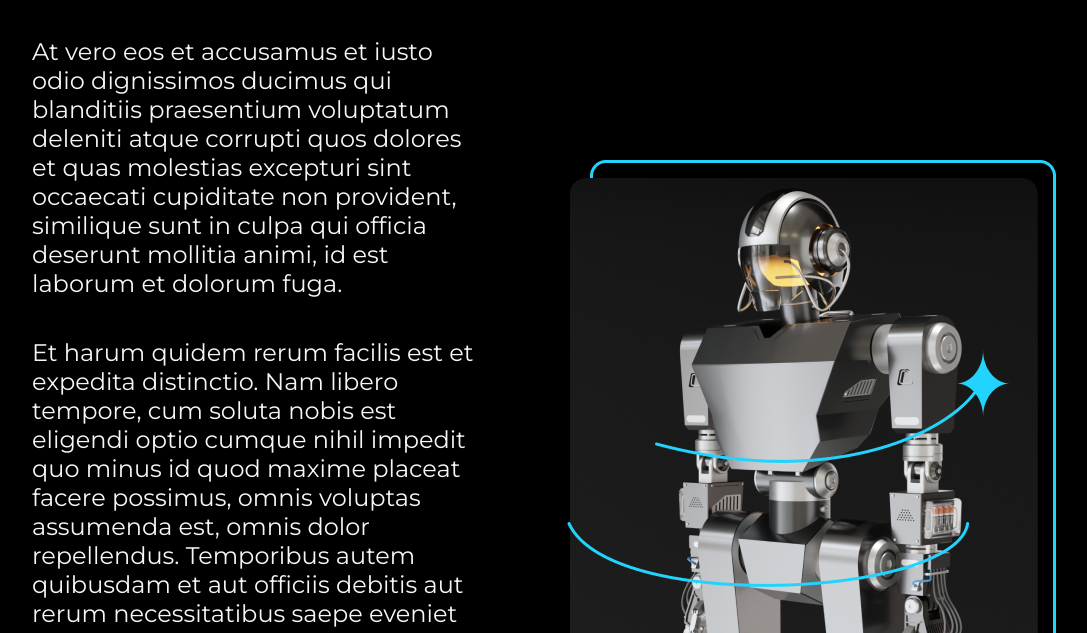
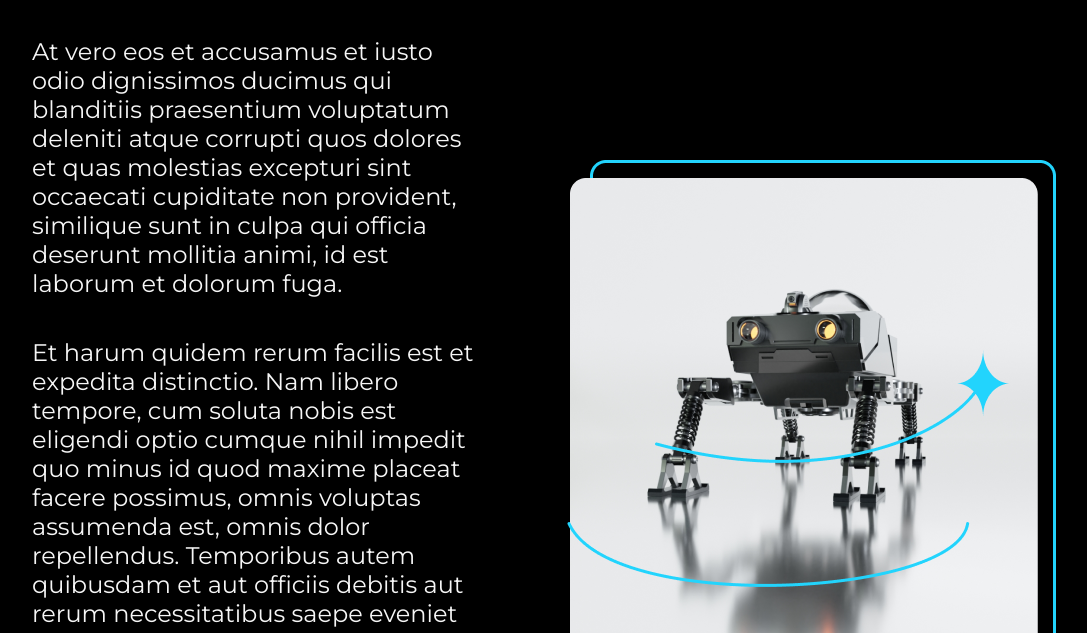
Before and after one commit to Matheus-Leonor/portifolio, a plain HTML site: page about.html in a window 1280 px wide. Shown: the part 167-800 px from the top of the page, without its empty margins (96-1183 px from the left). Drawn offline with nearby package versions, Linux system fonts and the light colour scheme.

Commit message:
Update about.html

```diff
--- a/about.html
+++ b/about.html
@@ -20,7 +20,7 @@
             <p class="apresentacao__conteudo__paragrafo">At vero eos et accusamus et iusto odio dignissimos ducimus qui blanditiis praesentium voluptatum deleniti atque corrupti quos dolores et quas molestias excepturi sint occaecati cupiditate non provident, similique sunt in culpa qui officia deserunt mollitia animi, id est laborum et dolorum fuga.</p>
             <p class="apresentacao__conteudo__paragrafo">Et harum quidem rerum facilis est et expedita distinctio. Nam libero tempore, cum soluta nobis est eligendi optio cumque nihil impedit quo minus id quod maxime placeat facere possimus, omnis voluptas assumenda est, omnis dolor repellendus. Temporibus autem quibusdam et aut officiis debitis aut rerum necessitatibus saepe eveniet ut et voluptates repudiandae sint et molestiae non recusandae. Itaque earum rerum hic tenetur a sapiente delectus, ut aut reiciendis voluptatibus maiores alias consequatur aut perferendis doloribus asperiores ipsum delis forum birol parela maxime infena. Excepteur sint occaecat cupidatat non.</p>
         </section>
-        <img class="apresentacao__imagem" src="./Assets/Imagem.png" alt="Foto robo conqueror">
+        <img class="apresentacao__imagem" src="./assets/Imagem (2).png" alt="Foto robo conqueror">
     </main>
 
     <footer  class="rodape">
```
